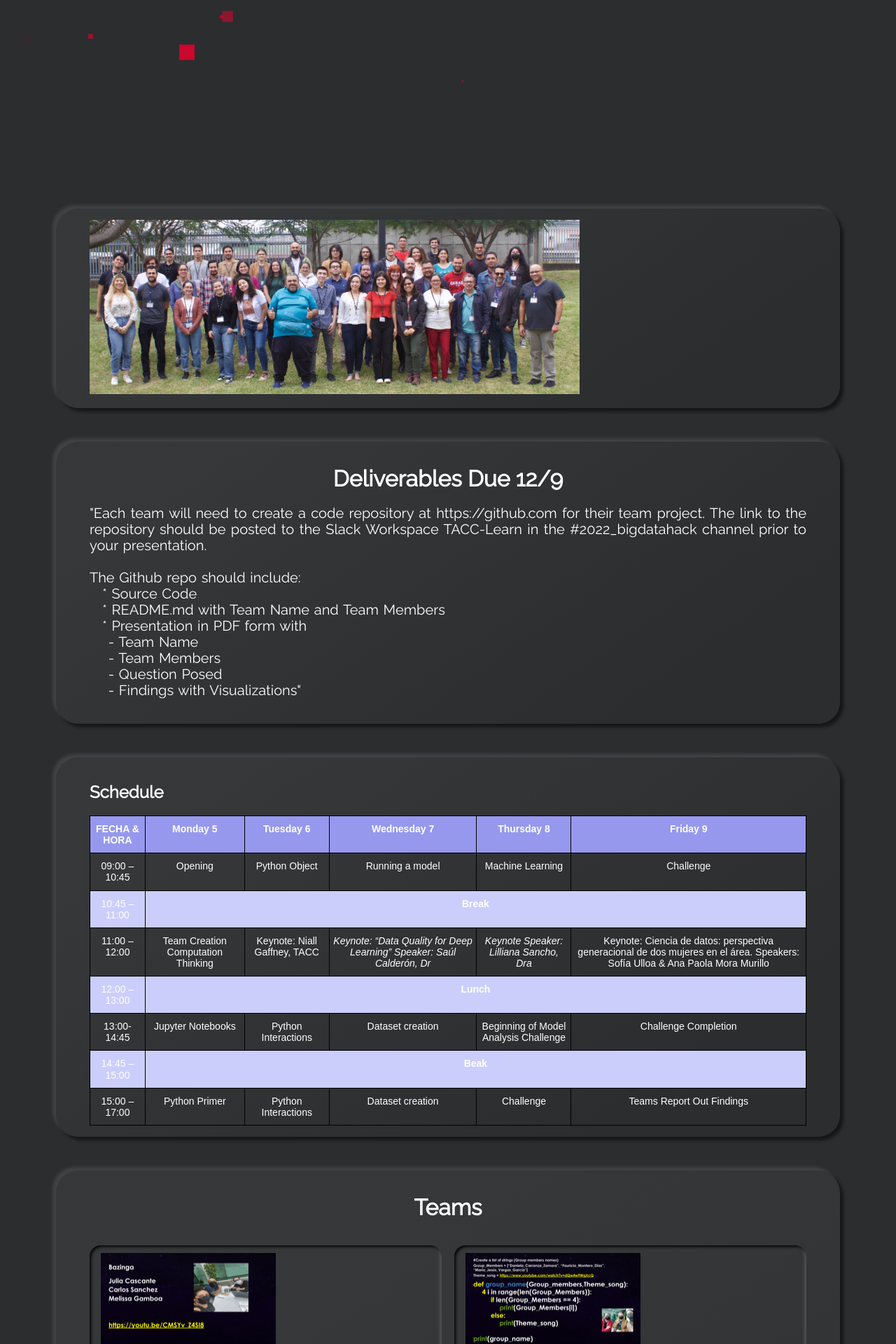
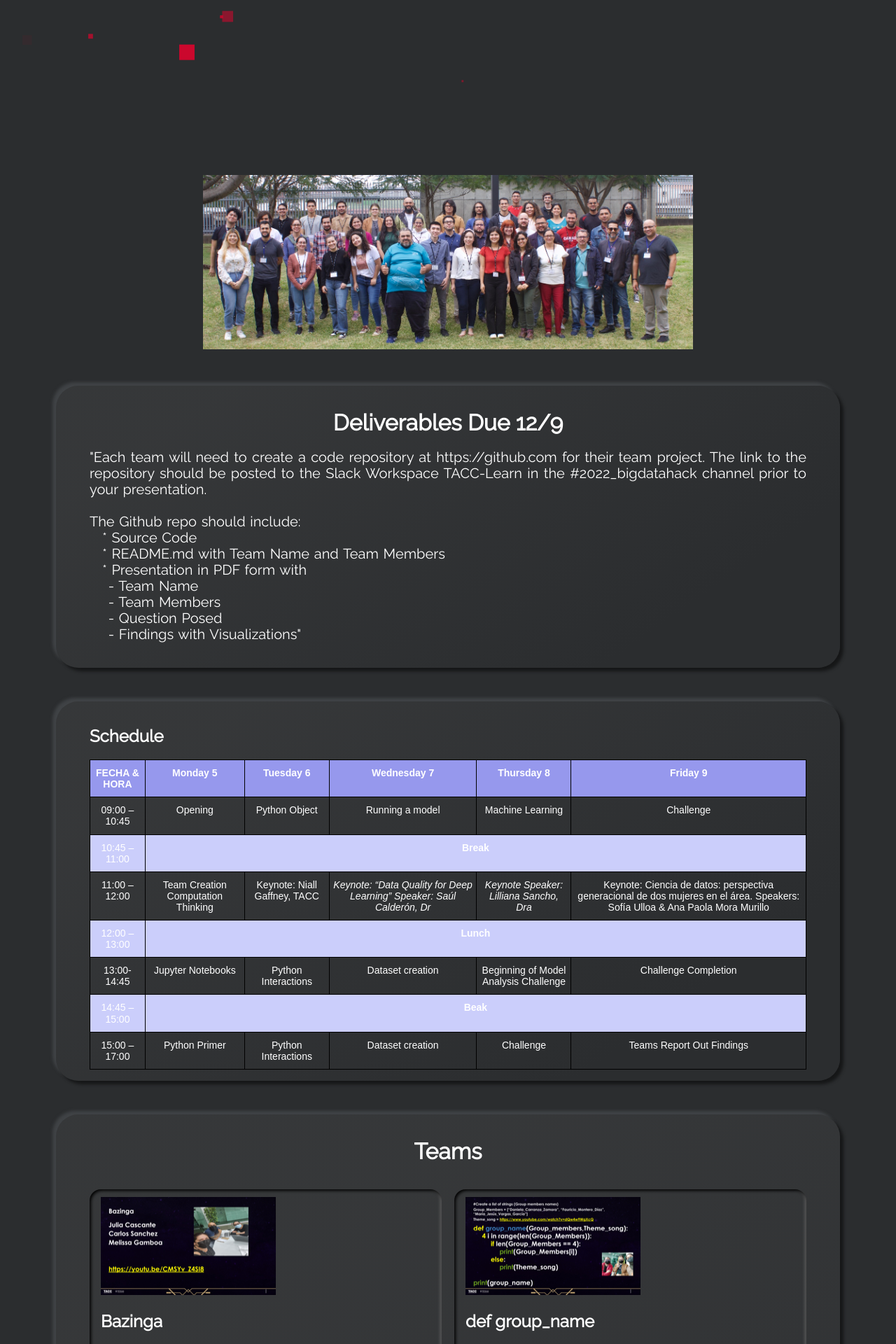
Before and after one commit to HackHPC/BigDataHack-2022, a Jekyll site: the page built from index.md, in a window 1280 px wide. Shown: the part 762-2682 px from the top of the page at 70% size. Built offline with Jekyll 4.4.1, drawn with Linux system fonts in a browser that asks for light colours; our own code applies the rules of GitHub Pages for plain Markdown files.

Commit message:
section picture style change

```diff
--- a/_layouts/default.html
+++ b/_layouts/default.html
@@ -32,7 +32,7 @@
   </div>
   {% include landing-page.html %}
   <div class="layout">
-    <section class="card neumorphism-card-big">
+    <section style="text-align: center;">
       <img src="assets/team_pictures/grouppicture.jpg" width="700">
     </section>
     {%if site.show_aboutme_card %}
```
